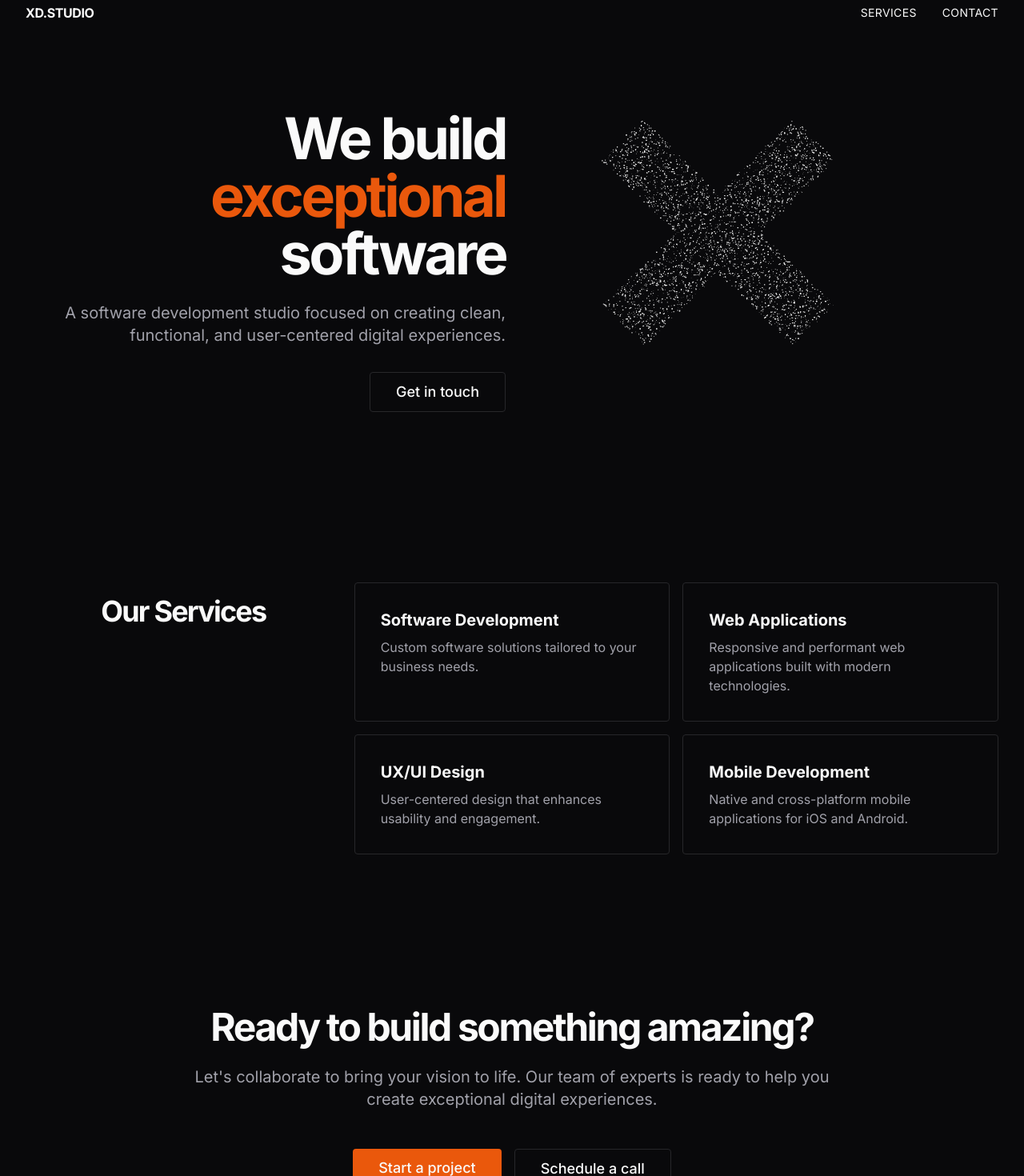
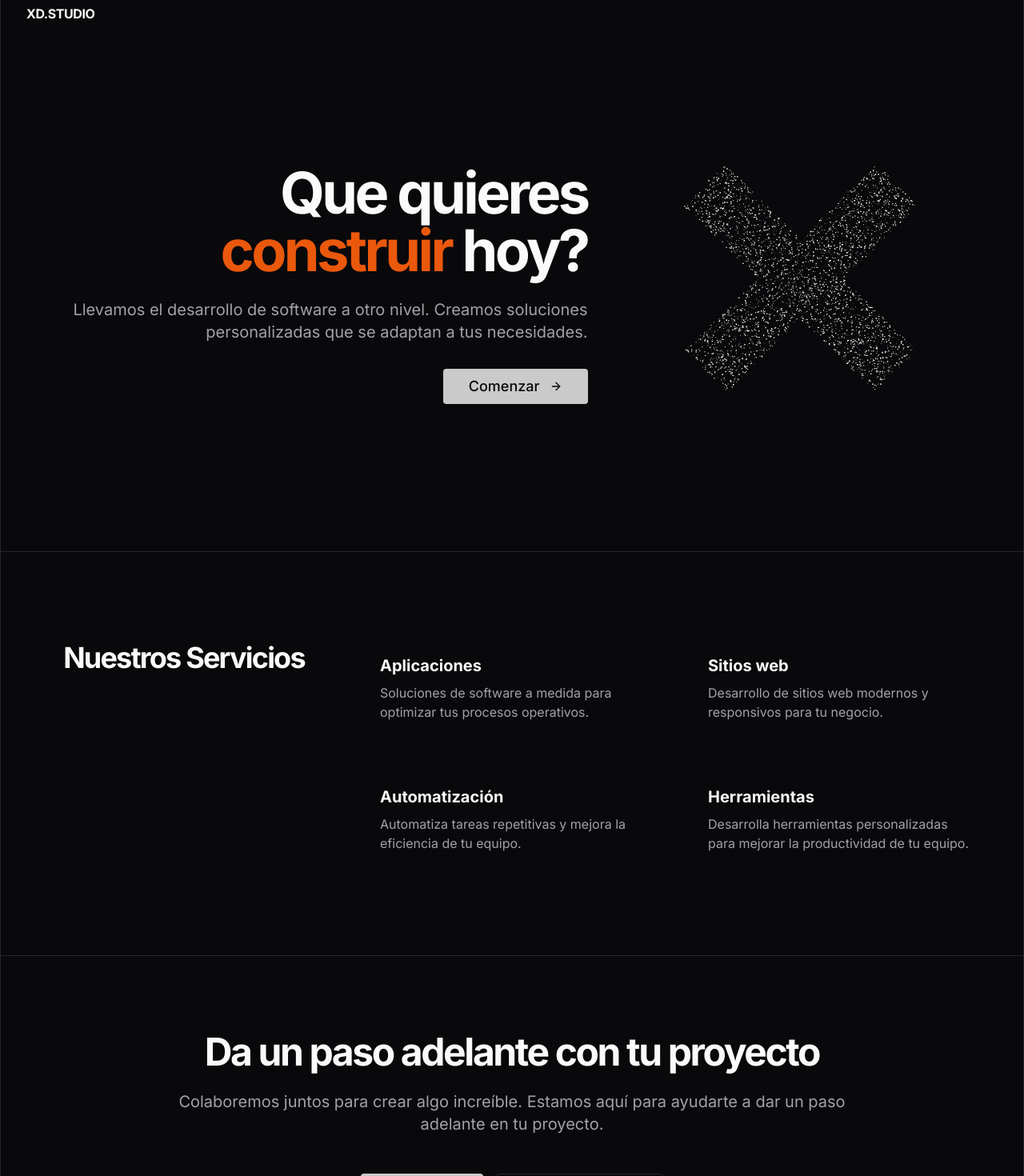
Before and after one commit to xdguido/xdstudio-landing, a Next.js app: page / in a window 1280 px wide. Shown: the part 20-1490 px from the top of the page at 80% size. Built offline with nearby package versions, Linux system fonts and the light colour scheme.

Commit message:
feat: content updates

```diff
--- a/app/layout.tsx
+++ b/app/layout.tsx
@@ -1,8 +1,8 @@
-import type React from 'react';
 import '@/app/globals.css';
-import { ThemeProvider } from '@/components/theme-provider';
+
 import type { Metadata } from 'next';
 import { Inter } from 'next/font/google';
+import type React from 'react';
 
 // Use Inter as a fallback font that's guaranteed to work
 const inter = Inter({
@@ -11,10 +11,9 @@ const inter = Inter({
 });
 
 export const metadata: Metadata = {
-  title: 'xdstudio | Software Development Studio',
+  title: 'xd.studio | Desarrollo de Software',
   description:
-    'We build exceptional software solutions tailored to your business needs.',
-  generator: 'v0.dev',
+    'xd.studio es una agencia de desarrollo de software a medida, especializada en crear soluciones innovadoras y personalizadas para empresas y startups.',
 };
 
 export default function RootLayout({
@@ -23,7 +22,7 @@ export default function RootLayout({
   children: React.ReactNode;
 }>) {
   return (
-    <html lang="en" className="dark">
+    <html lang="es" className="dark">
       <body className={`${inter.className} font-sans`}>{children}</body>
     </html>
   );
--- a/app/page.tsx
+++ b/app/page.tsx
@@ -1,11 +1,10 @@
 'use client';
 
-import Link from 'next/link';
+import { ContactForm } from '@/components/contact-form';
+import LogoParticles from '@/components/logo-particles';
+import { Button } from '@/components/ui/button';
+import { ArrowRight } from 'lucide-react';
 import { useState } from 'react';
-import { ContactForm } from '@/components/contact-form';
-import { Code, Compass, Cpu, Layers, Lightbulb, Rocket } from 'lucide-react';
-import { Button } from '@/components/ui/button';
-import LogoParticles from '@/components/logo-particles';
 
 export default function Home() {
   const [open, setOpen] = useState(false);
@@ -13,97 +12,99 @@ export default function Home() {
   return (
     <div className="min-h-screen bg-background text-foreground">
       {/* Grid container with max-width and consistent horizontal margins */}
-      <div className="max-w-7xl mx-auto px-4 sm:px-6 lg:px-8">
+      <div className="max-w-7xl border border-border mx-auto">
         {/* Header */}
-        <header className="grid grid-cols-12 gap-4 py-6">
+        <header className="grid grid-cols-12 gap-4 py-6 px-4 sm:px-6 lg:px-8">
           <div className="col-span-6 md:col-span-6 flex items-center">
             <div className="flex items-center gap-2">
               <span className="font-bold tracking-tight">XD.STUDIO</span>
             </div>
           </div>
-          <nav className="col-span-6 md:col-span-6 hidden md:flex items-center justify-end gap-8">
-            <Link
-              href="#services"
-              className="text-sm uppercase tracking-wide hover:text-primary transition-colors"
-            >
-              Services
-            </Link>
+          {/* <nav className="col-span-6 md:col-span-6 hidden md:flex items-center justify-end gap-8">
             <Link
               href="#contact"
               className="text-sm uppercase tracking-wide hover:text-primary transition-colors"
             >
-              Contact
+              Contacto
             </Link>
-          </nav>
+          </nav> */}
         </header>
 
         <main>
           {/* Hero Section */}
-          <section className="grid grid-cols-12 gap-4 pt-16 pb-24">
-            <div className="col-span-6 flex flex-col items-end justify-center text-right">
+          <section className="grid grid-cols-12 gap-4 pt-16 pb-24 px-4 sm:px-6 lg:px-8">
+            <div className="col-span-7 flex flex-col items-end justify-center text-right">
               <h1 className="text-5xl md:text-7xl font-bold tracking-tighter mb-6">
-                We build <span className="text-primary">exceptional</span>{' '}
-                software
+                Que quieres <br />{' '}
+                <span className="text-primary">construir</span> hoy?
               </h1>
               <p className="text-xl text-muted-foreground max-w-2xl mb-8">
-                A software development studio focused on creating clean,
-                functional, and user-centered digital experiences.
+                Llevamos el desarrollo de software a otro nivel. Creamos
+                soluciones personalizadas que se adaptan a tus necesidades.
               </p>
-              <Button className="bg-inherit hover:bg-primary/90 rounded-sm px-8 border-border border py-6 text-lg">
-                Get in touch
+              <Button
+                size={'lg'}
+                className="hover:bg-primary/90 text-zinc-950 font-medium rounded-sm bg-zinc-50/80 text-lg"
+              >
+                Comenzar <ArrowRight className="ml-1 h-5 w-5" />
               </Button>
             </div>
-            <div className="col-span-6 -mt-20">
+            <div className="col-span-5 -mt-6">
               <LogoParticles />
             </div>
           </section>
 
           {/* Services Section */}
-          <section id="services" className="grid grid-cols-12 gap-4 py-24">
+          <section
+            id="services"
+            className="grid grid-cols-12 border-t border-b gap-4 py-24 px-4 sm:px-6 lg:px-8"
+          >
             <div className="col-span-4 pt-4 text-center">
               <h2 className="text-3xl md:text-4xl font-bold tracking-tighter">
-                Our Services
+                Nuestros Servicios
               </h2>
             </div>
 
             {/* Service 1 */}
             <div className="col-span-12 md:col-span-6 lg:col-span-4">
-              <div className=" p-8 rounded-sm border border-border h-full">
-                <h3 className="text-xl font-bold mb-2">Software Development</h3>
+              <div className=" p-8 rounded-sm h-full">
+                <h3 className="text-xl font-bold mb-2">Aplicaciones</h3>
                 <p className="text-muted-foreground">
-                  Custom software solutions tailored to your business needs.
+                  Soluciones de software a medida para optimizar tus procesos
+                  operativos.
                 </p>
               </div>
             </div>
 
             {/* Service 2 */}
             <div className="col-span-12 md:col-span-6 lg:col-span-4">
-              <div className=" p-8 rounded-sm border border-border h-full">
-                <h3 className="text-xl font-bold mb-2">Web Applications</h3>
+              <div className=" p-8 rounded-sm h-full">
+                <h3 className="text-xl font-bold mb-2">Sitios web</h3>
                 <p className="text-muted-foreground">
-                  Responsive and performant web applications built with modern
-                  technologies.
+                  Desarrollo de sitios web modernos y responsivos para tu
+                  negocio.
                 </p>
               </div>
             </div>
 
             {/* Service 3 */}
             <div className="col-span-12 md:col-span-6 lg:col-span-4 lg:col-start-5">
-              <div className=" p-8 rounded-sm border border-border h-full">
-                <h3 className="text-xl font-bold mb-2">UX/UI Design</h3>
+              <div className=" p-8 rounded-sm h-full">
+                <h3 className="text-xl font-bold mb-2">Automatización</h3>
                 <p className="text-muted-foreground">
-                  User-centered design that enhances usability and engagement.
+                  Automatiza tareas repetitivas y mejora la eficiencia de tu
+                  equipo.
                 </p>
               </div>
             </div>
 
             {/* Service 4 */}
             <div className="col-span-12 md:col-span-6 lg:col-span-4 lg:col-start-9">
-              <div className=" p-8 rounded-sm border border-border h-full">
-                <h3 className="text-xl font-bold mb-2">Mobile Development</h3>
+              <div className=" p-8 rounded-sm h-full">
+                <h3 className="text-xl font-bold mb-2">Herramientas</h3>
                 <p className="text-muted-foreground">
-                  Native and cross-platform mobile applications for iOS and
-                  Android.
+                  Desarrolla herramientas personalizadas para mejorar la
+                  productividad de tu equipo.
                 </p>
               </div>
             </div>
@@ -113,26 +114,27 @@ export default function Home() {
           <section id="contact" className="grid grid-cols-12 gap-4 py-24">
             <div className="col-span-12 lg:col-start-3 lg:col-span-8 text-center">
               <h2 className="text-3xl md:text-5xl font-bold tracking-tighter mb-6">
-                Ready to build something amazing?
+                Da un paso adelante con tu proyecto
               </h2>
               <p className="text-xl text-muted-foreground mb-12">
-                Let's collaborate to bring your vision to life. Our team of
-                experts is ready to help you create exceptional digital
-                experiences.
+                Colaboremos juntos para crear algo increíble. Estamos aquí para
+                ayudarte a dar un paso adelante en tu proyecto.
               </p>
               <div className="flex flex-col sm:flex-row gap-4 justify-center">
                 <Button
-                  className="bg-primary hover:bg-primary/90 text-primary-foreground rounded-sm px-8 py-6 text-lg"
+                  size={'lg'}
+                  className="bg-zinc-50/80 hover:bg-primary/90 text-zinc-950 rounded-sm text-lg"
                   onClick={() => setOpen(true)}
                 >
-                  Start a project
+                  Comenzar
                 </Button>
                 <Button
                   variant="outline"
-                  className="border-border text-foreground hover:bg-secondary rounded-sm px-8 py-6 text-lg"
+                  size={'lg'}
+                  className="border-border text-foreground hover:bg-secondary rounded-sm text-lg"
                   onClick={() => setOpen(true)}
                 >
-                  Schedule a call
+                  Agendar reunion
                 </Button>
               </div>
             </div>
@@ -140,7 +142,7 @@ export default function Home() {
         </main>
 
         {/* Footer */}
-        <footer className="grid grid-cols-12 gap-4 border-t border-border py-12">
+        <footer className="grid grid-cols-12 gap-4 border-t border-border py-12 px-4 sm:px-6 lg:px-8">
           <div className="col-span-6 flex items-center">
             <div className="flex items-center gap-2">
               <span className="font-bold tracking-tight">XD.STUDIO</span>
--- a/components/contact-form.tsx
+++ b/components/contact-form.tsx
@@ -1,16 +1,17 @@
 'use client';
+
+import {
+  Drawer,
+  DrawerContent,
+  DrawerDescription,
+  DrawerFooter,
+  DrawerHeader,
+  DrawerTitle,
+} from '@/components/ui/drawer';
 
 import { Button } from '@/components/ui/button';
 import { Input } from '@/components/ui/input';
 import { Textarea } from '@/components/ui/textarea';
-import {
-  Drawer,
-  DrawerContent,
-  DrawerHeader,
-  DrawerTitle,
-  DrawerDescription,
-  DrawerFooter,
-} from '@/components/ui/drawer';
 
 export function ContactForm({
   open,
@@ -22,10 +23,12 @@ export function ContactForm({
   return (
     <Drawer open={open} onOpenChange={onOpenChange}>
       <DrawerContent>
+        <div className="max-w-2xl w-full mx-auto">
           <DrawerHeader>
-          <DrawerTitle>Get in touch</DrawerTitle>
+            <DrawerTitle>Contacto</DrawerTitle>
             <DrawerDescription>
-            Fill out the form below and we'll get back to you shortly.
+              ¿Tenes una consulta o queres trabajar con nosotros? Completa el
+              formulario y nos pondremos en contacto a la brevedad.
             </DrawerDescription>
           </DrawerHeader>
           <div className="px-4 space-y-4">
@@ -40,9 +43,10 @@ export function ContactForm({
           </div>
           <DrawerFooter>
             <Button className="w-full bg-primary text-primary-foreground">
-            Send Message
+              Enviar Mensaje
             </Button>
           </DrawerFooter>
+        </div>
       </DrawerContent>
     </Drawer>
   );
```
Also changed, not shown: components/ui/button.tsx (+24 -24 lines). Lines whose indentation alone changed are shown as unchanged.
